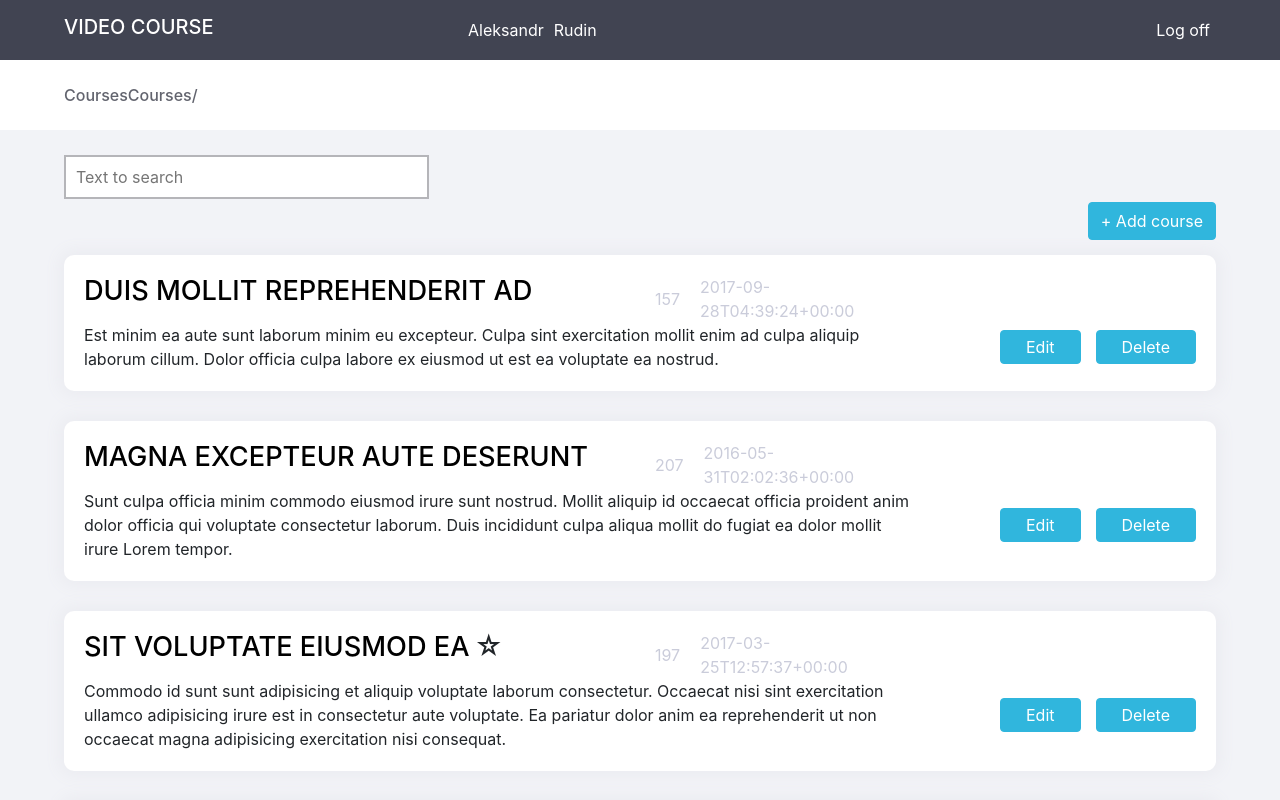
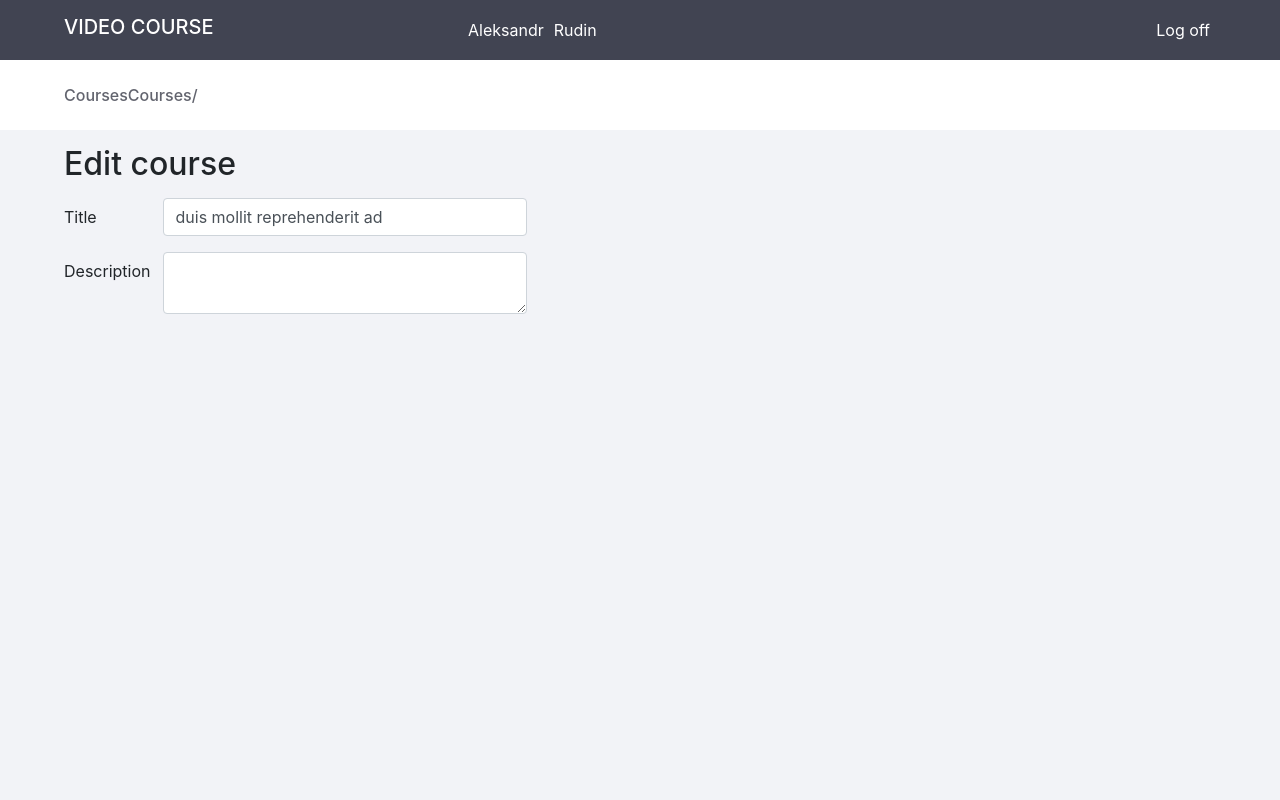
Before and after one commit to RudikAleksandr/CoursesApp, a React (Create React App) app: page /course/1672 in a window 1280 px wide. Shown: the top 800 px of the page. Built offline with nearby package versions, Linux system fonts and the light colour scheme.

Commit message:
Add edit and create course page

```diff
--- a/package.json
+++ b/package.json
@@ -10,6 +10,7 @@
     "@types/node": "^12.12.58",
     "@types/react": "^16.9.49",
     "@types/react-dom": "^16.9.8",
+    "@types/react-router-dom": "^5.1.5",
     "bootstrap": "^4.5.2",
     "node-sass": "^4.14.1",
     "react": "^16.13.1",
--- a/src/App.tsx
+++ b/src/App.tsx
@@ -2,6 +2,8 @@ import React from 'react';
 import './App.scss';
 import { Header, Footer, Breadcrumbs } from './components';
 import { Courses } from './pages/courses';
+import { EditCourse } from './pages/editCourse';
+import { BrowserRouter as Router, Switch, Route, } from 'react-router-dom';
 
 function App() {
   return (
@@ -11,7 +13,12 @@ function App() {
       <main>
         <Breadcrumbs />
         <div className="content-min-height content-padding">
-          <Courses />
+          <Router>
+            <Switch>
+              <Route exact path="/" component={Courses} />
+              <Route path="/course/:id" component={EditCourse} />
+            </Switch>
+          </Router>
         </div>
       </main>
       <Footer />
--- /dev/null
+++ b/src/components/courseForm/CourseForm.scss
@@ -0,0 +1,18 @@
+.course-form {
+  &__btn-cancel {
+    margin-left: 25px;
+  }
+
+  &__authors-group {
+    margin-bottom: 20px;
+  }
+
+  &__duration {
+    margin-bottom: 10px;
+  }
+
+  input, textarea {
+    max-width: 30%;
+  }
+
+}
--- /dev/null
+++ b/src/components/courseForm/CourseForm.tsx
@@ -0,0 +1,59 @@
+import React, { PureComponent } from 'react';
+import './CourseForm.scss';
+
+type State = {
+  course: any
+}
+type Props = {
+  course?: any,
+  onClickSubmit: Function,
+  onClickCancel: Function
+}
+
+class CourseForm extends PureComponent<Props, State> {
+  state = {
+    course: {
+      name: '',
+      description: ''
+    }
+  }
+
+  static getDerivedStateFromProps(nextProps: Props, prevState: State) {
+    return {
+      course: nextProps.course
+    }
+  }
+
+  render() {
+    return (
+      <form>
+        <div className="form-group row">
+          <label htmlFor="title"
+            className="col-sm-1 col-form-label">
+            Title
+          </label>
+          <div className="col-sm-4">
+            <input type="text"
+              className="form-control"
+              id="title"
+              value={this.state.course?.name} />
+          </div>
+        </div>
+        <div className="form-group row">
+          <label htmlFor="description"
+            className="col-sm-1 col-form-label">
+            Description
+          </label>
+          <div className="col-sm-4">
+            <textarea className="form-control"
+              id="description">
+              {this.state.course?.description}
+            </textarea>
+          </div>
+        </div>
+      </form>
+    );
+  }
+}
+
+export default CourseForm;
--- a/src/components/index.js
+++ b/src/components/index.js
@@ -1,9 +1,11 @@
 import Header from "./header/Header";
 import Footer from "./footer/Footer";
 import Breadcrumbs from "./breadcrumbs/Breadcrumbs";
+import CourseForm from "./courseForm/CourseForm";
 
 export {
 	Header,
 	Footer,
-	Breadcrumbs
+	Breadcrumbs,
+	CourseForm
 };
--- /dev/null
+++ b/src/pages/addCourse/index.js
@@ -0,0 +1,5 @@
+import EditCourse from "./editCourse/EditCourse";
+
+export {
+	EditCourse
+};
--- a/src/pages/courses/components/coursesItem/CoursesItem.tsx
+++ b/src/pages/courses/components/coursesItem/CoursesItem.tsx
@@ -1,17 +1,13 @@
 import React, { MouseEvent } from 'react';
+import { Link } from 'react-router-dom';
 import './CoursesItem.scss';
 
 type Props = {
   course: any,
-  onClickEdit: Function,
   onClickDelete: Function
 }
 
 function CoursesItem(props: Props) {
-  const handleClickEdit = (event: MouseEvent): void => {
-    props.onClickEdit(props.course.id);
-  }
-
   const handleClickDelete = (event: MouseEvent): void => {
     props.onClickDelete(props.course.id);
   }
@@ -34,10 +30,10 @@ function CoursesItem(props: Props) {
       <div className="row">
         <p className="courses-item__description col-sm-12 col-md-9 col-lg-9">{ props.course.description }</p>
         <div className="courses-item__actions col-sm-12 col-md-3 col-lg-3">
-          <button className="courses-item__edit-btn btn"
-            onClick={handleClickEdit}>
-            Edit
-          </button>
+          <Link to={`/course/${props.course.id}`}
+            className="courses-item__edit-btn btn">
+              Edit
+          </Link>
           <button className="courses-item__delete-btn btn"
             onClick={handleClickDelete}>
             Delete
--- a/src/pages/courses/courses/Courses.tsx
+++ b/src/pages/courses/courses/Courses.tsx
@@ -2,7 +2,11 @@ import React, { Component } from 'react';
 import { CoursesItem, CoursesList, CoursesSectionActions } from '../components';
 import coursesJSON from './courses.json';
 
-class Courses extends Component {
+type State = {
+  courses: Array<any>
+}
+
+class Courses extends Component<{}, State> {
   courses = coursesJSON.courses;
   state = {
     courses: this.courses
@@ -12,10 +16,6 @@ class Courses extends Component {
     this.setState({
       courses: this.courses.filter((course) => course.name.includes(value))
     })
-  }
-
-  handleClickEdit = (id: string): void => {
-
   }
 
   handleClickDelete = (id: number): void => {
@@ -32,13 +32,11 @@ class Courses extends Component {
       <section>
         <CoursesSectionActions onChangeSearchText={this.handleChangeSearchText} />
          <CoursesList onClickLoadMore={this.handleClickLoadMore}>
-            {this.state.courses.map((course: any) => {
-                return <CoursesItem key={course.id}
-                  course={course}
-                  onClickEdit={this.handleClickEdit}
-                  onClickDelete={this.handleClickDelete}
-                />
-            })}
+            {this.state.courses.map((course: any) => (
+              <CoursesItem key={course.id}
+                course={course}
+                onClickDelete={this.handleClickDelete}/>
+            ))}
          </CoursesList>
       </section>
     );
--- /dev/null
+++ b/src/pages/editCourse/editCourse/EditCourse.scss
@@ -0,0 +1,3 @@
+.edit-course__title {
+  margin: 15px 0;
+}
--- /dev/null
+++ b/src/pages/editCourse/editCourse/EditCourse.tsx
@@ -0,0 +1,45 @@
+import React, { Component } from 'react';
+import { CourseForm } from '../../../components';
+import coursesJSON from './../../courses/courses/courses.json';
+
+import './EditCourse.scss';
+
+type State = {
+  course: any
+}
+
+class EditCourse extends Component<{}, State> {
+  state = {
+    course: {}
+  }
+
+  handleClickSubmit = () => {
+
+  }
+
+  handleClickCancel = () => {
+
+  }
+
+  componentDidMount() {
+    const data = coursesJSON.courses.find((course) => course.id === 8693);
+    this.setState({
+      course: data
+    });
+  }
+
+  render() {
+    return (
+      <div className="edit-course">
+          <h2 className="edit-course__title">Edit course</h2>
+          <CourseForm
+            course={this.state.course}
+            onClickSubmit={this.handleClickSubmit}
+            onClickCancel={this.handleClickCancel}
+          />
+      </div>
+    );
+  }
+}
+
+export default EditCourse;
--- /dev/null
+++ b/src/pages/editCourse/index.js
@@ -0,0 +1,5 @@
+import EditCourse from "./editCourse/EditCourse";
+
+export {
+	EditCourse
+};
```
Also changed, not shown: 2 other files (tests, documents, lock files or other folders).
